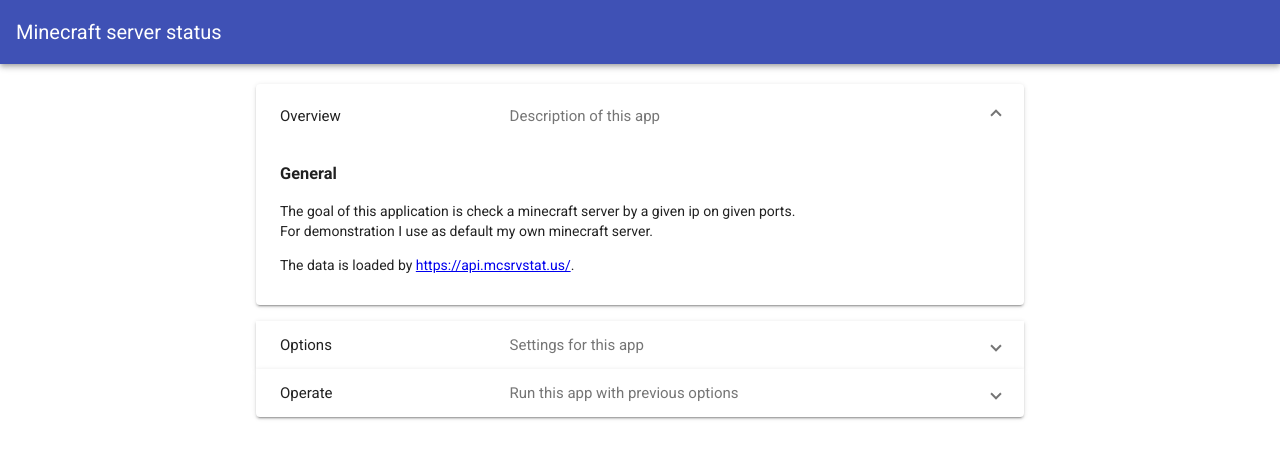
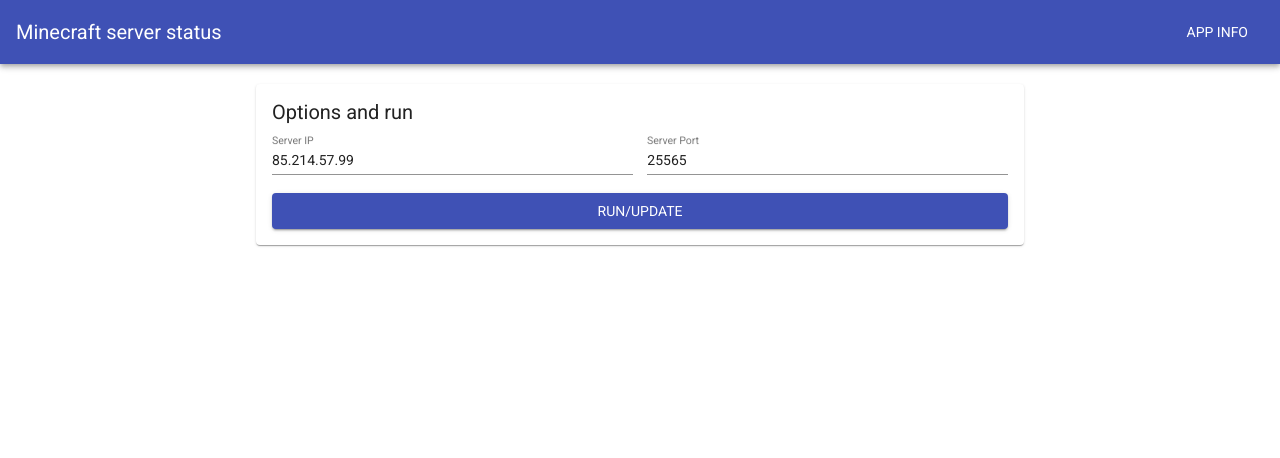
Before and after one commit to inpercima/mc-status, an Angular app: page / in a window 1280 px wide. Shown: the top 458 px of the page. Built offline with nearby package versions, Linux system fonts and the light colour scheme.

Commit message:
Change layout
* use material card instead of mat-accordion
* use inline dialog to show app info

```diff
--- a/src/app/app.component.css
+++ b/src/app/app.component.css
@@ -4,6 +4,10 @@
   overflow-y: scroll;
 }
 
-.mat-accordion, .mat-progress-bar {
+.mat-card, .mat-progress-bar {
   margin-top: 20px;
 }
+
+.mat-card-header-text {
+  margin-left: 0 !important;
+}
--- a/src/app/app.component.html
+++ b/src/app/app.component.html
@@ -1,6 +1,20 @@
-<div>
-  <mat-toolbar color="primary" class="mat-elevation-z4">
-    {{ appname }}
-  </mat-toolbar>
-  <mcs-dashboard></mcs-dashboard>
-</div>
+<mat-toolbar fxLayoutAlign="space-between center" color="primary" class="mat-elevation-z4">
+  {{ appname }}
+  <button mat-button (click)="openDialog(dialog)">APP INFO</button>
+</mat-toolbar>
+<ng-template #dialog>
+  <mat-dialog-content>
+    <p>
+      The goal of this application is to check a minecraft server by a given ip on a given port.
+      <br>
+      For demonstration I use as default my own minecraft server.
+    </p>
+    <p>
+      The data is loaded by <a href="https://api.mcsrvstat.us/" target="_blank">https://api.mcsrvstat.us/</a>.
+    </p>
+  </mat-dialog-content>
+  <mat-dialog-actions align="end">
+    <button mat-button mat-dialog-close cdkFocusInitial>Close</button>
+  </mat-dialog-actions>
+</ng-template>
+<mcs-dashboard></mcs-dashboard>
--- a/src/app/app.component.ts
+++ b/src/app/app.component.ts
@@ -1,5 +1,6 @@
 import { OverlayContainer } from '@angular/cdk/overlay';
-import { Component, HostBinding } from '@angular/core';
+import { Component, HostBinding, TemplateRef } from '@angular/core';
+import { MatDialog } from '@angular/material/dialog';
 import { Title } from '@angular/platform-browser';
 
 import { environment } from '../environments/environment';
@@ -23,9 +24,15 @@
    */
   @HostBinding('class') class = `${environment.theme}-theme`;
 
-  public constructor(private titleService: Title, public overlayContainer: OverlayContainer) {
+  public constructor(private dialog: MatDialog, private titleService: Title, public overlayContainer: OverlayContainer) {
     this.appname = environment.appname;
     this.titleService.setTitle(this.appname);
     this.overlayContainer.getContainerElement().classList.add(`${environment.theme}-theme`);
   }
+
+  openDialog(ref: TemplateRef<any>): void {
+    this.dialog.open(ref, {
+      maxWidth: "800px",
+    });
+  }
 }
--- a/src/app/app.module.ts
+++ b/src/app/app.module.ts
@@ -1,5 +1,6 @@
 import { OverlayModule } from '@angular/cdk/overlay';
 import { NgModule } from '@angular/core';
+import { FlexLayoutModule } from '@angular/flex-layout';
 import { BrowserModule } from '@angular/platform-browser';
 import { BrowserAnimationsModule } from '@angular/platform-browser/animations';
 
@@ -14,6 +15,7 @@
   imports: [
     BrowserAnimationsModule,
     BrowserModule,
+    FlexLayoutModule,
     OverlayModule,
     FeaturesModule,
     MaterialModule,
--- a/src/app/features/dashboard/dashboard.component.html
+++ b/src/app/features/dashboard/dashboard.component.html
@@ -1,30 +1,10 @@
 <div fxLayout="row" fxLayoutAlign="center">
-  <mat-accordion fxFlex="60">
-    <mat-expansion-panel expanded="true">
-      <mat-expansion-panel-header>
-        <mat-panel-title fxFlex="30">Overview</mat-panel-title>
-        <mat-panel-description fxFlex>
-          Description of this app
-        </mat-panel-description>
-      </mat-expansion-panel-header>
-      <h3>General</h3>
-      <p>
-        The goal of this application is check a minecraft server by a given ip on given ports.
-        <br>
-        For demonstration I use as default my own minecraft server.
-      </p>
-      <p>
-        The data is loaded by <a href="https://api.mcsrvstat.us/" target="_blank">https://api.mcsrvstat.us/</a>.
-      </p>
-    </mat-expansion-panel>
-    <mat-expansion-panel>
-      <mat-expansion-panel-header>
-        <mat-panel-title fxFlex="30">Options</mat-panel-title>
-        <mat-panel-description fxFlex>
-          Settings for this app
-        </mat-panel-description>
-      </mat-expansion-panel-header>
-      <form [formGroup]="form" novalidate>
+  <mat-card fxFlex="60">
+    <mat-card-header>
+      <mat-card-title>Options and run</mat-card-title>
+    </mat-card-header>
+    <mat-card-content>
+      <form [formGroup]="form" novalidate (ngSubmit)="onSubmit()">
         <div fxLayout="row">
           <mat-form-field fxFlex>
             <input type="text" matInput formControlName="serverIp" placeholder="Server IP">
@@ -33,20 +13,17 @@
             <input type="text" matInput formControlName="serverPort" placeholder="Server Port">
           </mat-form-field>
         </div>
+        <div fxLayout="row">
+          <button fxFlex mat-raised-button color="primary">RUN/UPDATE</button>
+        </div>
       </form>
-    </mat-expansion-panel>
-    <mat-expansion-panel>
-      <mat-expansion-panel-header>
-        <mat-panel-title fxFlex="30">Operate</mat-panel-title>
-        <mat-panel-description fxFlex>
-          Run this app with previous options
-        </mat-panel-description>
-      </mat-expansion-panel-header>
-      <div fxLayout="row">
-        <button fxFlex mat-raised-button color="primary" (click)="run()">RUN/UPDATE</button>
+    </mat-card-content>
+  </mat-card>
 </div>
-      <div fxLayout="column" *ngIf="appRunning">
-        <div style="width: 64px; height: 64px;" [style.background-image]="headerImage()"></div>
+<div fxLayout="row" fxLayoutAlign="center">
+  <mat-card fxFlex="60" *ngIf="appRunning">
+    <mat-card-content>
+      <div *ngIf="mcStatus" style="width: 64px; height: 64px;" [style.background-image]="headerImage()"></div>
       <p *ngIf="mcStatus">
         Data will be refreshed every 5 seconds.
         <br>
@@ -63,7 +40,6 @@
         Checking Server: {{ form.value.serverIp }}:{{ form.value.serverPort }}
         <mat-progress-bar color="primary" mode="indeterminate" value="50"></mat-progress-bar>
       </p>
+    </mat-card-content>
+  </mat-card>
 </div>
-    </mat-expansion-panel>
-  </mat-accordion>
-</div>
--- a/src/app/features/dashboard/dashboard.component.ts
+++ b/src/app/features/dashboard/dashboard.component.ts
@@ -2,8 +2,7 @@
 import { FormGroup, FormBuilder } from '@angular/forms';
 import { DomSanitizer, SafeStyle } from '@angular/platform-browser';
 
-import { Subscription, timer, range, Observable, } from 'rxjs';
-import { map } from 'rxjs/operators';
+import { Subscription, timer } from 'rxjs';
 
 import { CheckService } from 'src/app/features/dashboard/check.service';
 import { environment } from 'src/environments/environment';
@@ -20,7 +19,6 @@
 
   form!: FormGroup;
 
-  timerSubscription!: Subscription;
   reloadSubscription!: Subscription;
   reloadTimer = timer(0, 5000);
 
@@ -33,14 +31,13 @@
     });
   }
 
-  run(): void {
+  onSubmit(): void {
     this.appRunning = true;
-    if (this.timerSubscription) {
-      this.timerSubscription.unsubscribe();
+    if (this.reloadSubscription) {
       this.reloadSubscription.unsubscribe();
       this.mcStatus = null;
     }
-    this.timerSubscription = this.reloadTimer.subscribe(i => this.check(this.form.value.serverIp + ':' + this.form.value.serverPort));
+    this.reloadSubscription = this.reloadTimer.subscribe(i => this.check(this.form.value.serverIp + ':' + this.form.value.serverPort));
   }
 
   check(serverAddress: string ): void {
```
Also changed, not shown: src/app/shared/material/material.module.ts (+6 -3 lines). Lines whose indentation alone changed are shown as unchanged.
